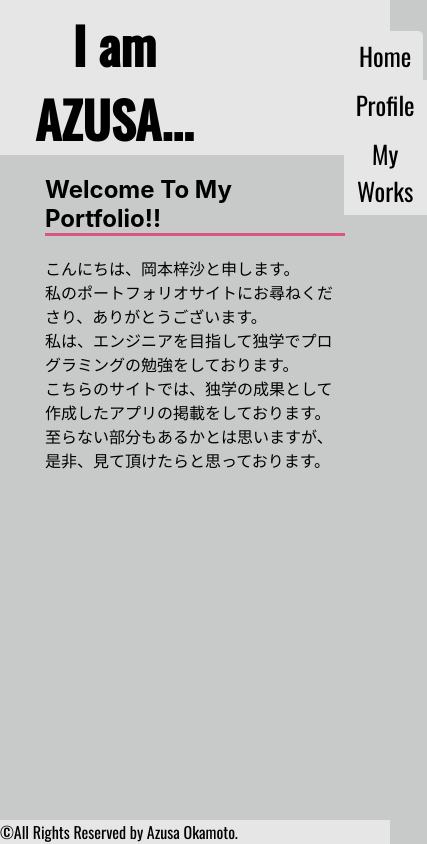
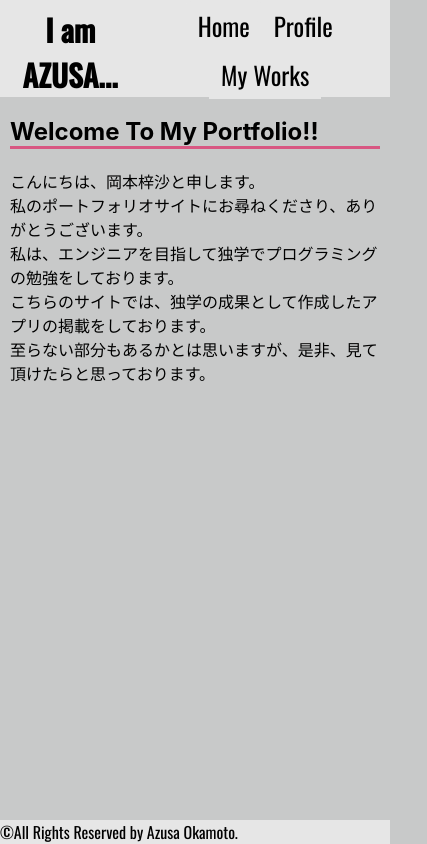
Before and after one commit to azufb/Portfolio, a React (Create React App) app in the folder portfolio/: page / in a window 390 px wide. Shown: the whole page, 427 px wide, since content can reach past the window. Built offline with nearby package versions, Linux system fonts and the light colour scheme.

Commit message:
レスポンシブ対応

```diff
--- a/portfolio/public/index.html
+++ b/portfolio/public/index.html
@@ -3,7 +3,7 @@
   <head>
     <meta charset="utf-8" />
     <link rel="icon" href="%PUBLIC_URL%/favicon.ico" />
-    <meta name="viewport" content="width=device-width, initial-scale=1" />
+    <meta name="viewport" content="width=device-width, initial-scale=1.0, maximum-scale=1.0, minimum-scale=1.0">
     <link rel="stylesheet" href="https://use.fontawesome.com/releases/v5.14.0/css/all.css" integrity="sha384-HzLeBuhoNPvSl5KYnjx0BT+WB0QEEqLprO+NBkkk5gbc67FTaL7XIGa2w1L0Xbgc" crossorigin="anonymous">
     <link href="https://fonts.googleapis.com/css2?family=Oswald:wght@400;500&display=swap" rel="stylesheet">
     <meta name="theme-color" content="#000000" />
--- a/portfolio/src/index.css
+++ b/portfolio/src/index.css
@@ -61,38 +61,3 @@ footer {
     cursor: pointer;
   }
 }
-
-@media (max-width: 767px) {
-  .mainTitle {
-      display: flex;
-      cursor: pointer;
-      background-color: #e6e6e6;
-  }
-
-  h1 {
-      margin-top: 7px;
-      margin-bottom: 0px;
-      padding-left: 35px;
-      text-align: center;
-      font-size: 50px;
-      font-family: 'Oswald', sans-serif;
-      cursor: pointer;
-  }
-
-  .mainTab {
-      margin-top: 0px;
-      padding-left: 150px;
-      height: 30px;
-      text-align: center;
-  }
-
-  .myName {
-      font-size: 15px;
-      font-weight: bold;
-      cursor: pointer;
-  }
-
-  .furigana {
-      visibility: hidden;
-  }
-}
--- a/portfolio/src/index.js
+++ b/portfolio/src/index.js
@@ -8,13 +8,13 @@ import * as serviceWorker from './serviceWorker';
 ReactDOM.render(
   <React.StrictMode>
 
-    {/* PC表示用 */}
-    <MediaQuery query="(min-width: 767px)">
+    {/* スマートフォン表示用 */}
+    <MediaQuery query="(max-width: 767px)">
       <App />
     </MediaQuery>
 
-    {/* スマートフォン表示用 */}
-    <MediaQuery query="(max-width: 767px)">
+    {/* PC表示用 */}
+    <MediaQuery query="(min-width: 768px)">
       <App />
     </MediaQuery>
 
--- a/portfolio/src/style.css
+++ b/portfolio/src/style.css
@@ -126,10 +126,11 @@ td {
     cursor: pointer;
 }
 
-/*
+
 @media (max-width: 767px) {
     .mainTitle {
         display: flex;
+        flex-direction: row;
         cursor: pointer;
         background-color: #e6e6e6;
     }
@@ -137,17 +138,19 @@ td {
     h1 {
         margin-top: 7px;
         margin-bottom: 0px;
-        padding-left: 35px;
+        padding-left: 0px;
         text-align: center;
-        font-size: 50px;
+        font-size: 30px;
         font-family: 'Oswald', sans-serif;
         cursor: pointer;
     }
 
     .mainTab {
         margin-top: 0px;
-        padding-left: 150px;
-        height: 30px;
+        margin-bottom: 0px;
+        padding-top: 0px;
+        padding-left: 0px;
+        height: 50px;
         text-align: center;
     }
 
@@ -160,5 +163,32 @@ td {
     .furigana {
         visibility: hidden;
     }
+
+    /* Homeページのレイアウト */
+.aisatu {
+    padding-left: 10px;
+    padding-right: 10px;
 }
-*/
+
+/* Profileページのレイアウト */
+.profile {
+    margin-top: 5px;
+    padding-left: 10px;
+    padding-right: 10px;
+    cursor: pointer;
+}
+
+.keireki {
+    margin-left: 20px;
+    cursor: pointer;
+}
+
+
+/* My Worksページのレイアウト */
+.myWorks {
+    padding-left: 10px;
+    padding-right: 10px;
+    cursor: pointer;
+}
+
+}
```
